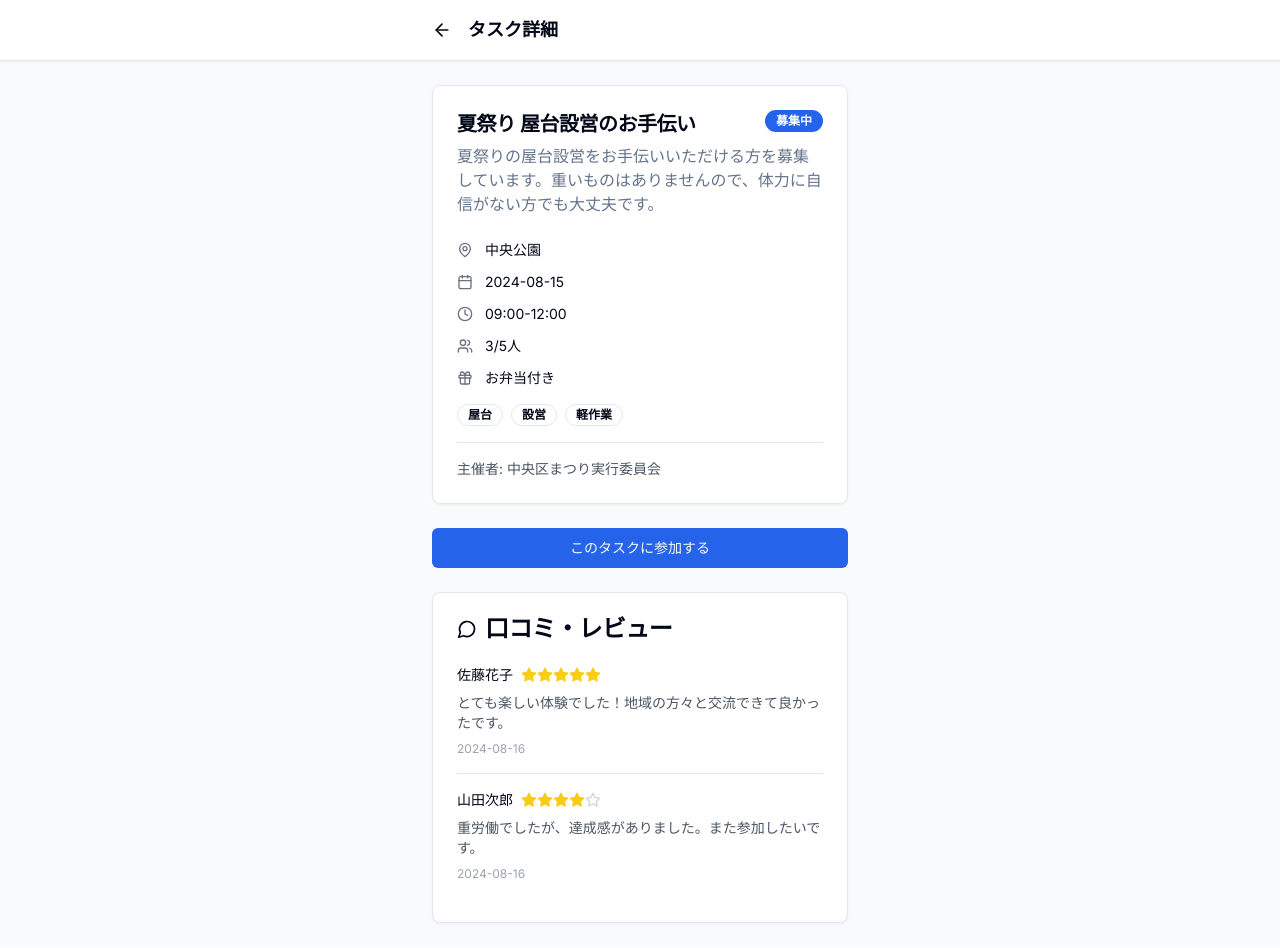
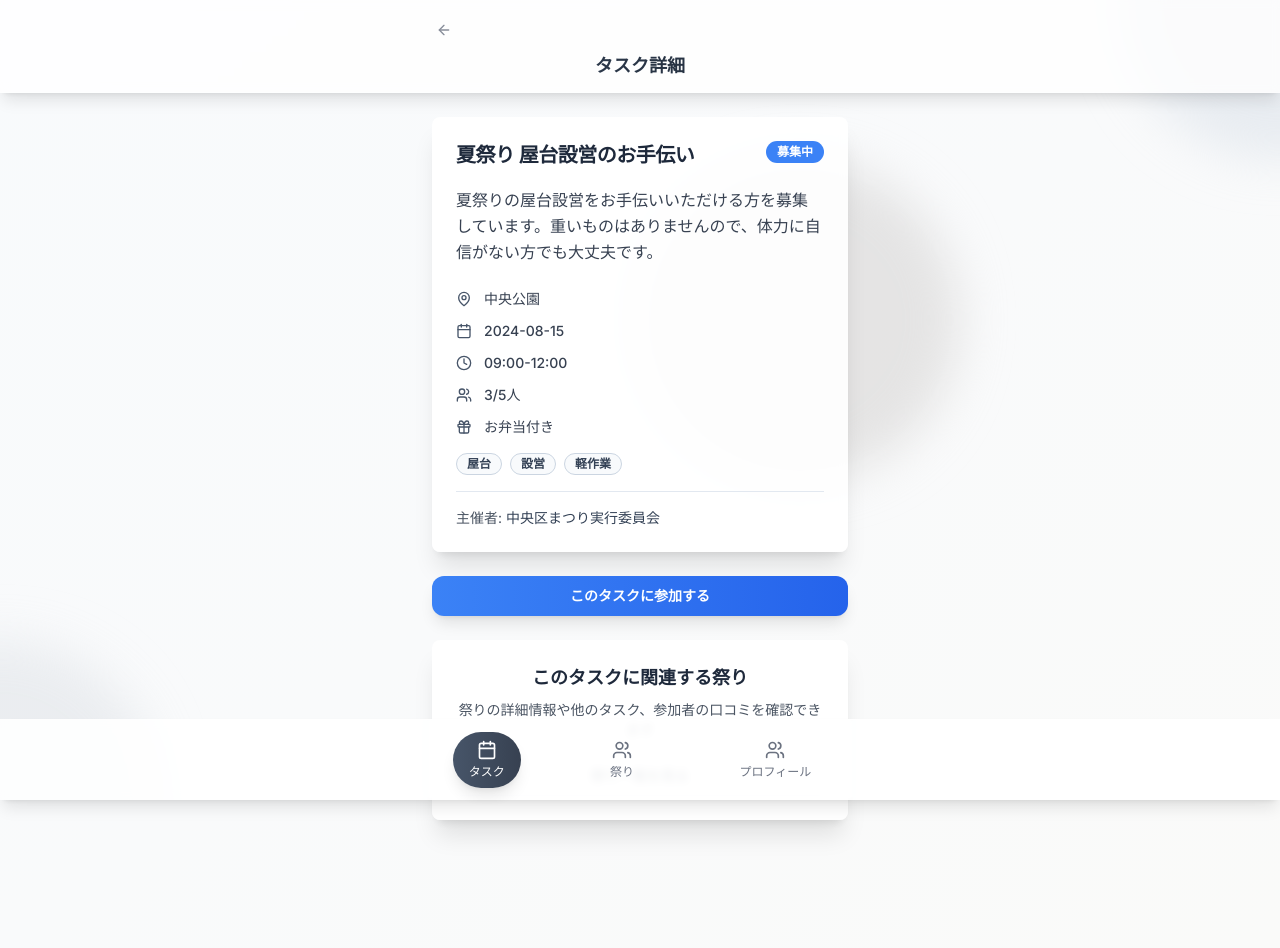
Before and after one commit to AliceWonerfulWorld/maturi_mate, a Next.js app: page /participant/task/1 in a window 1280 px wide. Built offline with nearby package versions, Linux system fonts and the light colour scheme.

Commit message:
[fix] UI修正

```diff
--- a/src/app/participant/page.tsx
+++ b/src/app/participant/page.tsx
@@ -60,7 +60,7 @@ export default function ParticipantHomePage() {
               <Calendar className="h-4 w-4 text-white" />
             </div>
             <h1 className="text-lg font-bold bg-gradient-to-r from-slate-700 to-gray-800 bg-clip-text text-transparent mb-1">
-              Matsuri Mate
+              タスク一覧
             </h1>
             <p className="text-xs text-gray-600 bg-white/50 backdrop-blur-sm px-2 py-0.5 rounded-full inline-block">
               参加者モード
--- a/src/app/participant/task/[id]/page.tsx
+++ b/src/app/participant/task/[id]/page.tsx
@@ -4,8 +4,8 @@ import { useState } from 'react';
 import { Card, CardContent, CardDescription, CardHeader, CardTitle } from '@/components/ui/card';
 import { Button } from '@/components/ui/button';
 import { Badge } from '@/components/ui/badge';
-import { MapPin, Calendar, Clock, Users, Gift, ArrowLeft, Star, MessageCircle } from 'lucide-react';
-import { dummyTasks, dummyFeedbacks } from '@/lib/dummy-data';
+import { MapPin, Calendar, Clock, Users, Gift, ArrowLeft } from 'lucide-react';
+import { dummyTasks } from '@/lib/dummy-data';
 import Link from 'next/link';
 import { useParams } from 'next/navigation';
 
@@ -13,88 +13,112 @@ export default function ParticipantTaskDetailPage() {
   const params = useParams();
   const taskId = params.id as string;
   const task = dummyTasks.find(t => t.id === taskId);
-  const feedbacks = dummyFeedbacks.filter(f => f.taskId === taskId);
   const [isApplied, setIsApplied] = useState(false);
 
   if (!task) {
     return (
-      <div className="min-h-screen bg-gray-50 flex items-center justify-center">
-        <div className="text-center">
-          <h1 className="text-2xl font-bold text-gray-900 mb-4">タスクが見つかりません</h1>
-          <Link href="/participant">
-            <Button>ホームに戻る</Button>
-          </Link>
-        </div>
+      <div className="min-h-screen bg-gradient-to-br from-slate-50 via-gray-50 to-stone-50 flex items-center justify-center">
+        <Card className="bg-white/90 backdrop-blur-sm border-0 shadow-xl">
+          <CardContent className="p-6 text-center">
+            <p className="text-gray-600">タスクが見つかりません</p>
+            <Link href="/participant" className="text-slate-600 hover:text-slate-700 mt-2 inline-block">
+              ホームに戻る
+            </Link>
+          </CardContent>
+        </Card>
       </div>
     );
   }
 
   const handleApply = () => {
     setIsApplied(true);
+    alert('タスクに応募しました！');
     // 実際のアプリケーションでは、ここでAPIを呼び出します
   };
 
   return (
-    <div className="min-h-screen bg-gray-50">
+    <div className="min-h-screen bg-gradient-to-br from-slate-50 via-gray-50 to-stone-50">
+      {/* 背景装飾 */}
+      <div className="absolute inset-0 overflow-hidden">
+        <div className="absolute -top-40 -right-40 w-80 h-80 bg-slate-300 rounded-full mix-blend-multiply filter blur-xl opacity-15 animate-pulse"></div>
+        <div className="absolute -bottom-40 -left-40 w-80 h-80 bg-gray-300 rounded-full mix-blend-multiply filter blur-xl opacity-15 animate-pulse delay-1000"></div>
+        <div className="absolute top-40 left-1/2 w-80 h-80 bg-stone-300 rounded-full mix-blend-multiply filter blur-xl opacity-15 animate-pulse delay-500"></div>
+      </div>
+
       {/* ヘッダー */}
-      <header className="bg-white shadow-sm border-b">
-        <div className="max-w-md mx-auto px-4 py-4 flex items-center">
-          <Link href="/participant" className="mr-4">
-            <ArrowLeft className="h-5 w-5" />
-          </Link>
-          <h1 className="text-lg font-semibold">タスク詳細</h1>
+      <header className="relative z-10 bg-white/80 backdrop-blur-sm shadow-lg border-b border-white/20">
+        <div className="max-w-md mx-auto px-3 py-3">
+          <div className="flex items-center justify-between mb-1">
+            <Link href="/participant">
+              <Button variant="ghost" size="sm" className="text-gray-500 hover:text-slate-600 hover:bg-slate-100/50 rounded-full p-2 opacity-80 hover:opacity-100 transition-all duration-200">
+                <ArrowLeft className="h-4 w-4" />
+              </Button>
+            </Link>
+            <div className="flex-1"></div>
+          </div>
+          <div className="text-center">
+            <h1 className="text-lg font-bold bg-gradient-to-r from-slate-700 to-gray-800 bg-clip-text text-transparent">
+              タスク詳細
+            </h1>
+          </div>
         </div>
       </header>
 
-      <div className="max-w-md mx-auto px-4 py-6">
+      <div className="relative z-10 max-w-md mx-auto px-4 py-6 pb-32">
         {/* タスク情報 */}
-        <Card className="mb-6">
+        <Card className="bg-white/90 backdrop-blur-sm border-0 shadow-xl mb-6">
           <CardHeader>
-            <div className="flex justify-between items-start">
-              <CardTitle className="text-xl">{task.title}</CardTitle>
-              <Badge variant={task.status === 'open' ? 'default' : 'secondary'}>
+            <div className="flex justify-between items-start mb-3">
+              <CardTitle className="text-xl font-bold text-slate-800">{task.title}</CardTitle>
+              <Badge
+                variant={task.status === 'open' ? 'default' : 'secondary'}
+                className={task.status === 'open'
+                  ? "bg-blue-500 text-white"
+                  : "bg-gray-500 text-white"
+                }
+              >
                 {task.status === 'open' ? '募集中' : '終了'}
               </Badge>
             </div>
-            <CardDescription className="text-base">
+            <CardDescription className="text-base text-gray-700 leading-relaxed">
               {task.description}
             </CardDescription>
           </CardHeader>
           <CardContent className="space-y-4">
             <div className="space-y-3">
-              <div className="flex items-center text-sm">
-                <MapPin className="h-4 w-4 mr-3 text-gray-500" />
-                <span>{task.location}</span>
+              <div className="flex items-center text-sm text-gray-700">
+                <MapPin className="h-4 w-4 mr-3 text-slate-600" />
+                <span className="font-medium">{task.location}</span>
               </div>
-              <div className="flex items-center text-sm">
-                <Calendar className="h-4 w-4 mr-3 text-gray-500" />
-                <span>{task.date}</span>
+              <div className="flex items-center text-sm text-gray-700">
+                <Calendar className="h-4 w-4 mr-3 text-slate-600" />
+                <span className="font-medium">{task.date}</span>
               </div>
-              <div className="flex items-center text-sm">
-                <Clock className="h-4 w-4 mr-3 text-gray-500" />
-                <span>{task.time}</span>
+              <div className="flex items-center text-sm text-gray-700">
+                <Clock className="h-4 w-4 mr-3 text-slate-600" />
+                <span className="font-medium">{task.time}</span>
               </div>
-              <div className="flex items-center text-sm">
-                <Users className="h-4 w-4 mr-3 text-gray-500" />
-                <span>{task.currentParticipants}/{task.capacity}人</span>
+              <div className="flex items-center text-sm text-gray-700">
+                <Users className="h-4 w-4 mr-3 text-slate-600" />
+                <span className="font-medium">{task.currentParticipants}/{task.capacity}人</span>
               </div>
-              <div className="flex items-center text-sm">
-                <Gift className="h-4 w-4 mr-3 text-gray-500" />
-                <span>{task.reward}</span>
+              <div className="flex items-center text-sm text-gray-700">
+                <Gift className="h-4 w-4 mr-3 text-slate-600" />
+                <span className="font-medium">{task.reward}</span>
               </div>
             </div>
 
-            <div className="flex flex-wrap gap-2">
+            <div className="flex flex-wrap gap-2 mt-4">
               {task.tags.map(tag => (
-                <Badge key={tag} variant="outline">
+                <Badge key={tag} variant="outline" className="bg-slate-50 text-slate-700 border-slate-300">
                   {tag}
                 </Badge>
               ))}
             </div>
 
-            <div className="pt-4 border-t">
+            <div className="pt-4 border-t border-slate-200">
               <p className="text-sm text-gray-600">
-                主催者: {task.organizerName}
+                主催者: <span className="font-medium text-slate-700">{task.organizerName}</span>
               </p>
             </div>
           </CardContent>
@@ -104,56 +128,53 @@ export default function ParticipantTaskDetailPage() {
         {task.status === 'open' && (
           <div className="mb-6">
             {isApplied ? (
-              <Button className="w-full" disabled>
-                応募済み
+              <Button className="w-full bg-gradient-to-r from-green-500 to-green-600 hover:from-green-600 hover:to-green-700 text-white font-semibold py-3 rounded-xl shadow-lg" disabled>
+                ✓ 応募済み
               </Button>
             ) : (
-              <Button className="w-full" onClick={handleApply}>
+              <Button
+                className="w-full bg-gradient-to-r from-blue-500 to-blue-600 hover:from-blue-600 hover:to-blue-700 text-white font-semibold py-3 rounded-xl shadow-lg hover:shadow-xl transition-all duration-300 transform hover:scale-105"
+                onClick={handleApply}
+              >
                 このタスクに参加する
               </Button>
             )}
           </div>
         )}
 
-        {/* 口コミセクション */}
-        <Card>
-          <CardHeader>
-            <CardTitle className="flex items-center">
-              <MessageCircle className="h-5 w-5 mr-2" />
-              口コミ・レビュー
-            </CardTitle>
-          </CardHeader>
-          <CardContent>
-            {feedbacks.length > 0 ? (
-              <div className="space-y-4">
-                {feedbacks.map(feedback => (
-                  <div key={feedback.id} className="border-b pb-4 last:border-b-0">
-                    <div className="flex items-center mb-2">
-                      <span className="font-medium text-sm">{feedback.userName}</span>
-                      <div className="flex ml-2">
-                        {[...Array(5)].map((_, i) => (
-                          <Star
-                            key={i}
-                            className={`h-4 w-4 ${
-                              i < feedback.rating ? 'text-yellow-400 fill-current' : 'text-gray-300'
-                            }`}
-                          />
-                        ))}
-                      </div>
-                    </div>
-                    <p className="text-sm text-gray-600">{feedback.comment}</p>
-                    <p className="text-xs text-gray-400 mt-2">{feedback.createdAt}</p>
-                  </div>
-                ))}
-              </div>
-            ) : (
-              <p className="text-sm text-gray-500 text-center py-4">
-                まだ口コミがありません
-              </p>
-            )}
+        {/* 関連祭りへのリンク */}
+        <Card className="bg-white/90 backdrop-blur-sm border-0 shadow-xl">
+          <CardContent className="p-6 text-center">
+            <h3 className="text-lg font-semibold text-slate-800 mb-2">このタスクに関連する祭り</h3>
+            <p className="text-sm text-gray-600 mb-4">
+              祭りの詳細情報や他のタスク、参加者の口コミを確認できます
+            </p>
+            <Link href="/participant/festivals">
+              <Button variant="outline" className="w-full bg-white/80 border-slate-300 text-slate-700 hover:bg-slate-50">
+                祭り一覧を見る
+              </Button>
+            </Link>
           </CardContent>
         </Card>
       </div>
+
+      {/* ナビゲーション */}
+      <nav className="fixed bottom-0 left-0 right-0 bg-white/90 backdrop-blur-sm border-t border-white/20 shadow-lg z-50">
+        <div className="max-w-md mx-auto flex justify-around py-3">
+          <Link href="/participant" className="flex flex-col items-center py-2 px-4 rounded-full bg-gradient-to-r from-slate-600 to-gray-700 text-white shadow-lg">
+            <Calendar className="h-5 w-5 mb-1" />
+            <span className="text-xs font-medium">タスク</span>
+          </Link>
+          <Link href="/participant/festivals" className="flex flex-col items-center py-2 px-4 rounded-full text-gray-500 hover:bg-gray-100/50 transition-all duration-300">
+            <Users className="h-5 w-5 mb-1" />
+            <span className="text-xs font-medium">祭り</span>
+          </Link>
+          <Link href="/participant/profile" className="flex flex-col items-center py-2 px-4 rounded-full text-gray-500 hover:bg-gray-100/50 transition-all duration-300">
+            <Users className="h-5 w-5 mb-1" />
+            <span className="text-xs font-medium">プロフィール</span>
+          </Link>
+        </div>
+      </nav>
     </div>
   );
 }
```
